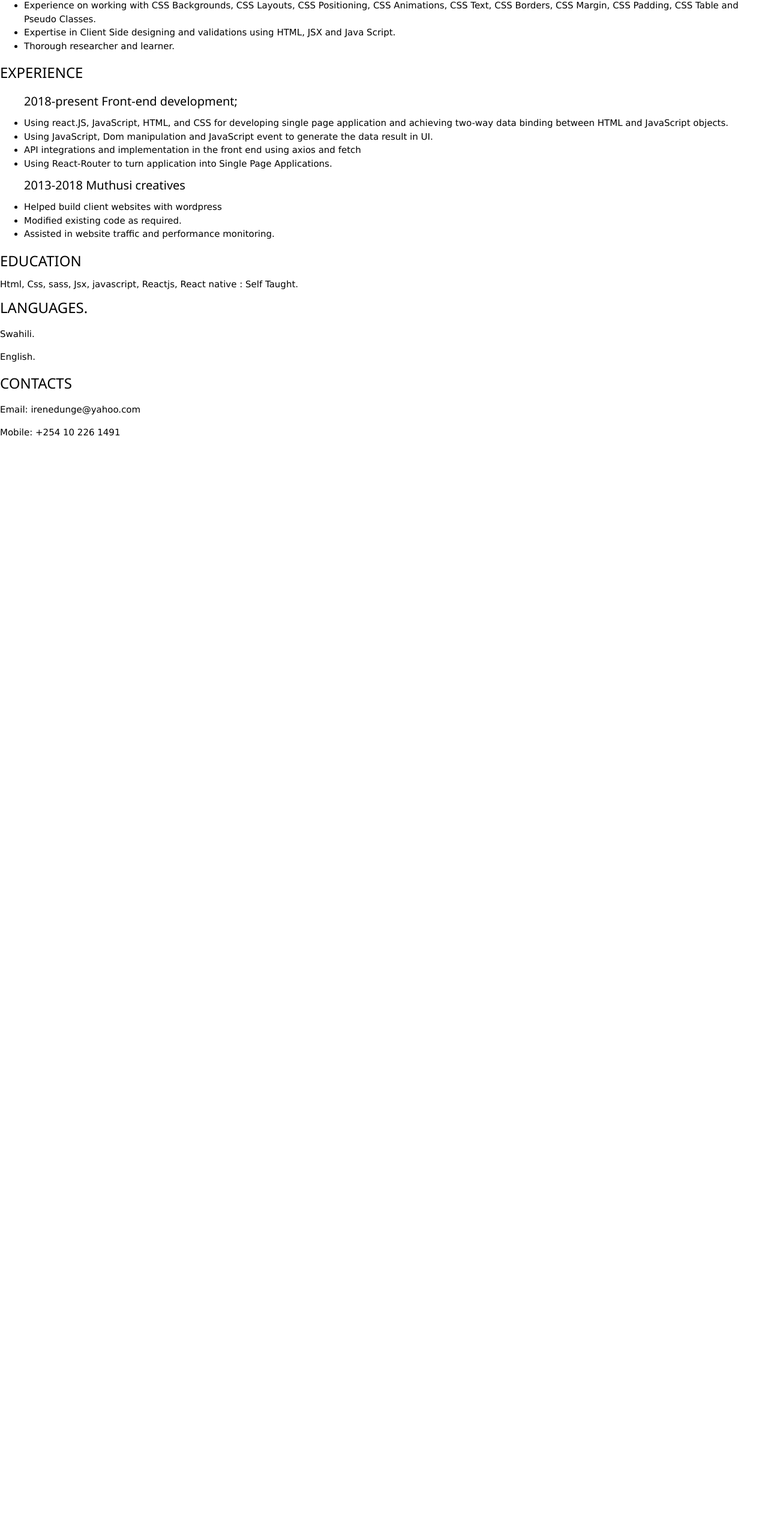
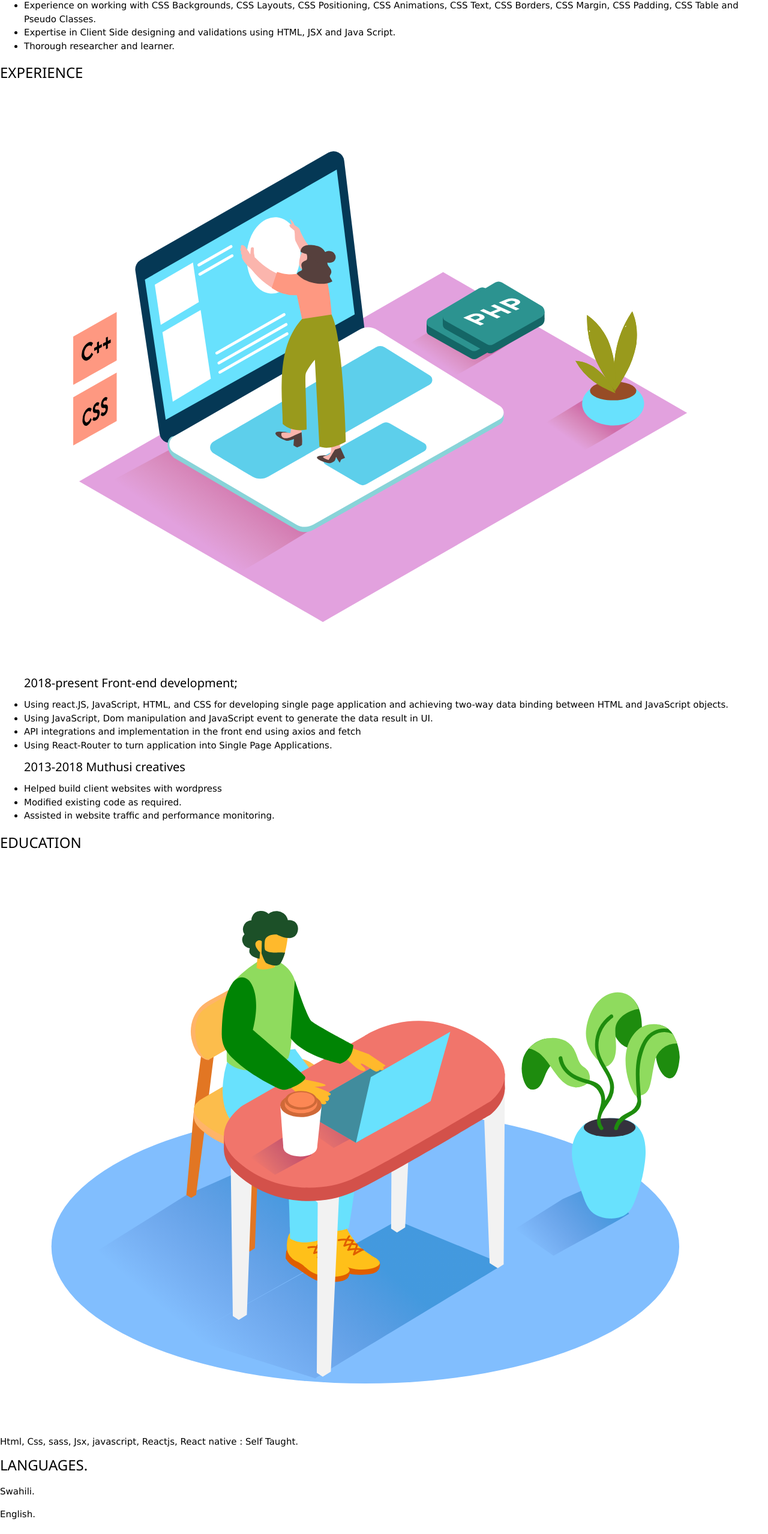
Before and after one commit to irenekky/irene-k-portfolio, a React (Create React App) app: page / in a window 1280 px wide. Shown: the part 1510-4068 px from the top of the page at 60% size. Before the commit the page ends 2257 px from the top, so only its background shows below. Built offline with nearby package versions, Linux system fonts and the light colour scheme.

Commit message:
Update App.js

```diff
--- a/src/App.js
+++ b/src/App.js
@@ -35,6 +35,7 @@ Creative, visionary and responsible frontend developer with 5+ years’ experien
 </ul>
 
 <h3>EXPERIENCE</h3>
+<img className ="w3-image w3-center" src="coding_.svg" alt ="img"></img>
 <ul>
   <h4>2018-present Front-end development;</h4>
 
@@ -61,6 +62,7 @@ Creative, visionary and responsible frontend developer with 5+ years’ experien
 
 
 <h3>EDUCATION</h3>
+<img className="w3-image w3-center" src="focused_working.svg" alt ="img"></img>
 
       Html, Css, sass, Jsx, javascript, Reactjs, React native : Self Taught.
 <h3>LANGUAGES.</h3>
```
